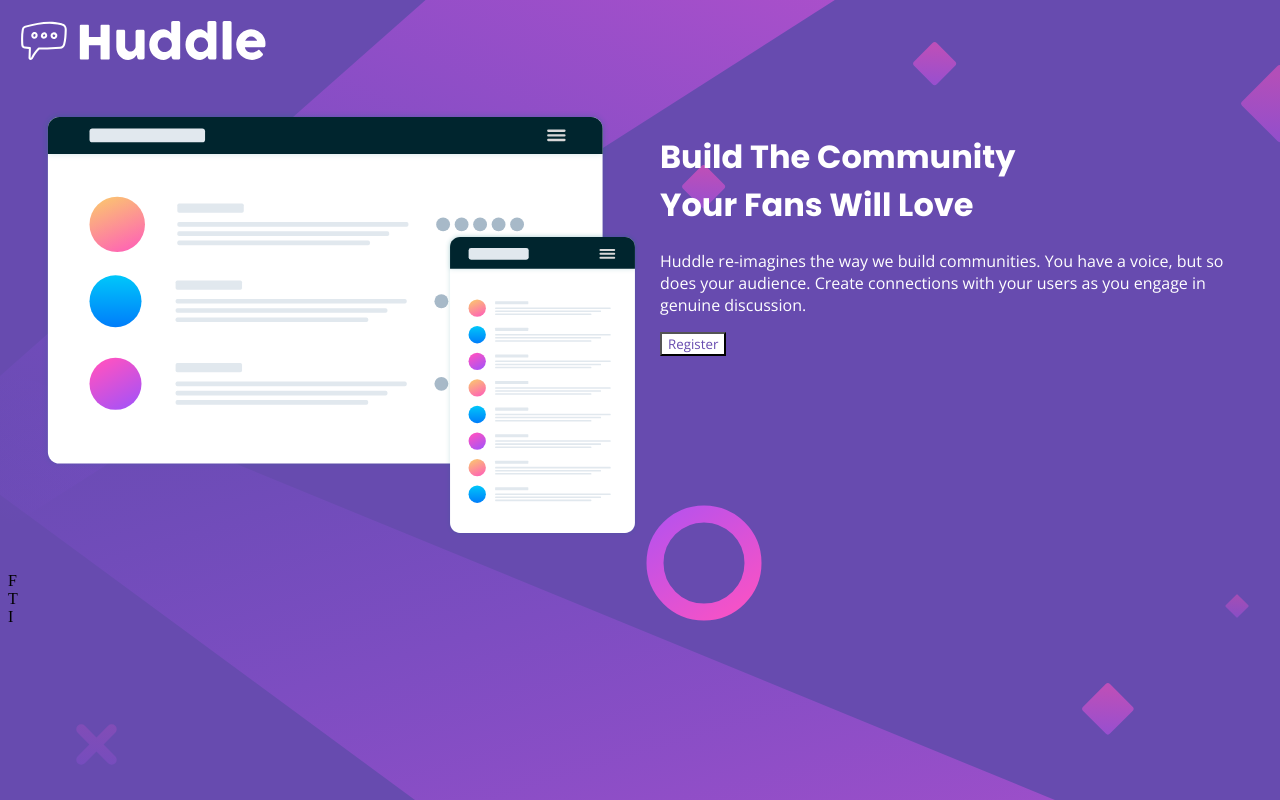
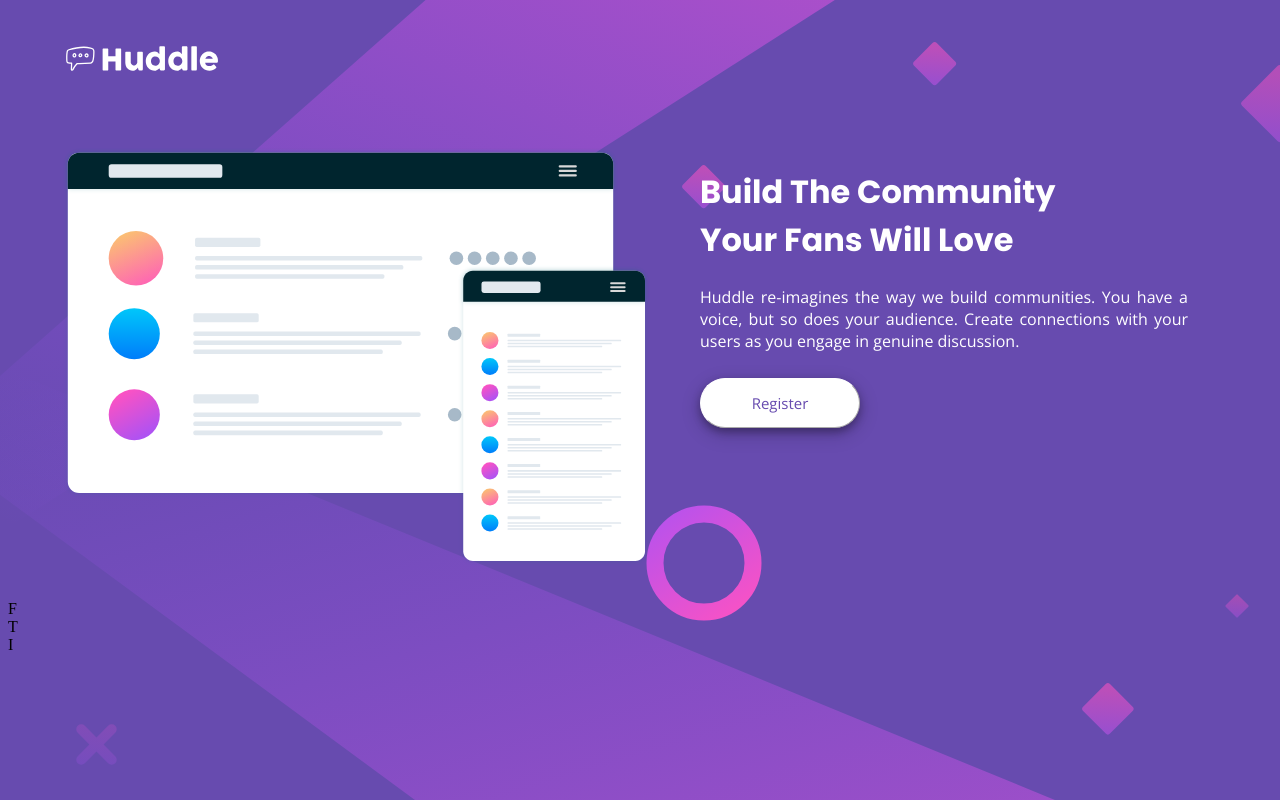
Before and after one commit to Lorenalgm/build-your-community, a plain HTML site: page index.html in a window 1280 px wide. Drawn offline with nearby package versions, Linux system fonts and the light colour scheme.

Commit message:
Added css

```diff
--- a/index.html
+++ b/index.html
@@ -17,10 +17,18 @@
       background-color: rgb(103, 75, 175);
     }
 
+    .logo{
+      width: 13%;
+      height: 13%;
+      margin-left: 20px;
+      padding: 30px;
+    }
+
     .container{
       display: flex;
       flex-direction: row;
       padding: 34px;
+      margin-left: 20px;
     }
 
     .computer {
@@ -29,7 +37,7 @@
     }
 
     .content{
-      margin-left: 20px;
+      margin-left: 50px;
     }
 
     h1{
@@ -40,12 +48,22 @@
     p{
       font-family: 'Open Sans', sans-serif;
       color: #ffff;
+      text-align: justify;
+      margin-right: 50px;
     }
 
     button{
+      margin-top: 10px;
       font-family: 'Open Sans', sans-serif;
+      font-size: 15px;
       color: rgb(103, 75, 175);
       background-color: #ffff;
+      border-radius: 30px;
+      height: 50px;
+      width: 160px;
+      border-color: #ffff;
+      border-width: 1px;
+      box-shadow:  0 4px 8px 0 rgba(0, 0, 0, 0.3), 0 6px 20px 0 rgba(0, 0, 0, 0.19);;
     }
 
 
```
